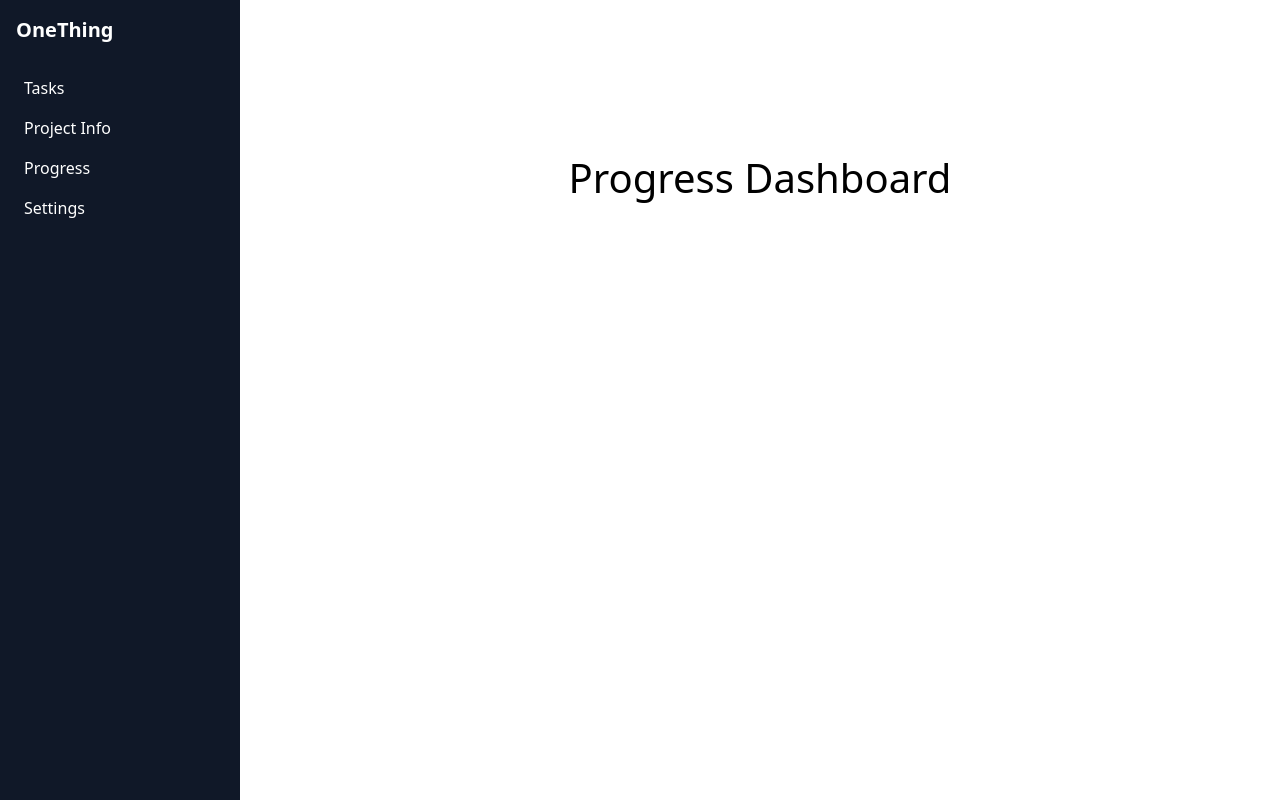
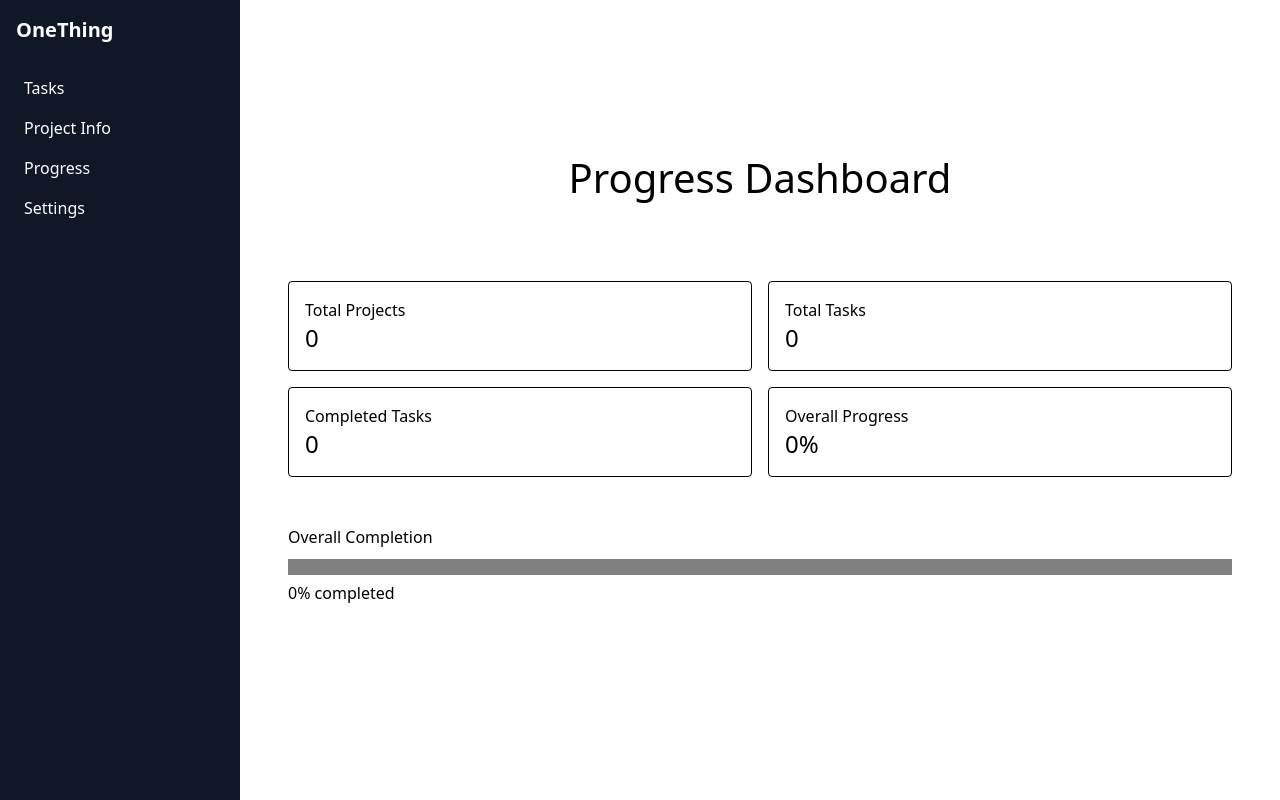
Before and after one commit to vk22006/OneThing, a SvelteKit app: page /Components/Progress in a window 1280 px wide. Built offline with nearby package versions, Linux system fonts and the light colour scheme.

Commit message:
Added basic statistics and progress bar

```diff
--- a/src/routes/Components/Progress/+page.svelte
+++ b/src/routes/Components/Progress/+page.svelte
@@ -21,7 +21,7 @@
         tasks: Task[];
     };
 
-    let projects: Project[] = [];
+    let projects = $state<Project[]>([]);
 
     onMount(() => {
         const stored = localStorage.getItem("project_info");
@@ -30,6 +30,27 @@
             projects = JSON.parse(stored);
         }
     });
+
+    let totalProjects = $derived(projects.length);
+    let totalTasks = $derived(
+        projects.reduce(
+            (sum, p) => sum + p.tasks.length, 0
+        ));
+    let completedTasks = $derived(
+        projects.reduce(
+            (sum, p) =>
+                sum + p.tasks.filter(
+                    t => t.status === "DONE"
+                ).length,
+            0
+        ));
+    let overallProgress =$derived(
+        totalTasks === 0
+            ? 0
+            : Math.round((completedTasks / totalTasks) * 100));
+
+
+
 
 
 </script>
@@ -47,6 +68,68 @@
 
     <Header {page} />
 
+    <div class="grid grid-cols-2 gap-4 p-6">
+
+    <div class="p-4 border rounded">
+        <h3>Total Projects</h3>
+        <p class="text-2xl">{totalProjects}</p>
+    </div>
+
+    <div class="p-4 border rounded">
+        <h3>Total Tasks</h3>
+        <p class="text-2xl">{totalTasks}</p>
+    </div>
+
+    <div class="p-4 border rounded">
+        <h3>Completed Tasks</h3>
+        <p class="text-2xl">{completedTasks}</p>
+    </div>
+
+    <div class="p-4 border rounded">
+        <h3>Overall Progress</h3>
+        <p class="text-2xl">{overallProgress}%</p>
+    </div>
+
+    </div>
+
+    <div class="p-6">
+        <h3 class="mb-2">Overall Completion</h3>
+
+        <progress
+            max="100"
+            value={overallProgress}
+            class="w-full h-4">
+        </progress>
+
+        <p>{overallProgress}% completed</p>
+    </div>
+
+    {#each projects as project}
+
+    {@const done =
+        project.tasks.filter(
+            t => t.status === "DONE"
+        ).length}
+
+    {@const percent =
+        project.tasks.length === 0
+            ? 0
+            : Math.round((done / project.tasks.length)*100)}
+
+    <div class="p-4 border rounded mb-3">
+
+    <h4>{project.title}</h4>
+
+    <progress max="100" value={percent} class="w-full"></progress>
+
+    <p>{percent}% complete</p>
+
+    </div>
+
+    {/each}
+
+
+
 
     </main>
 
```
